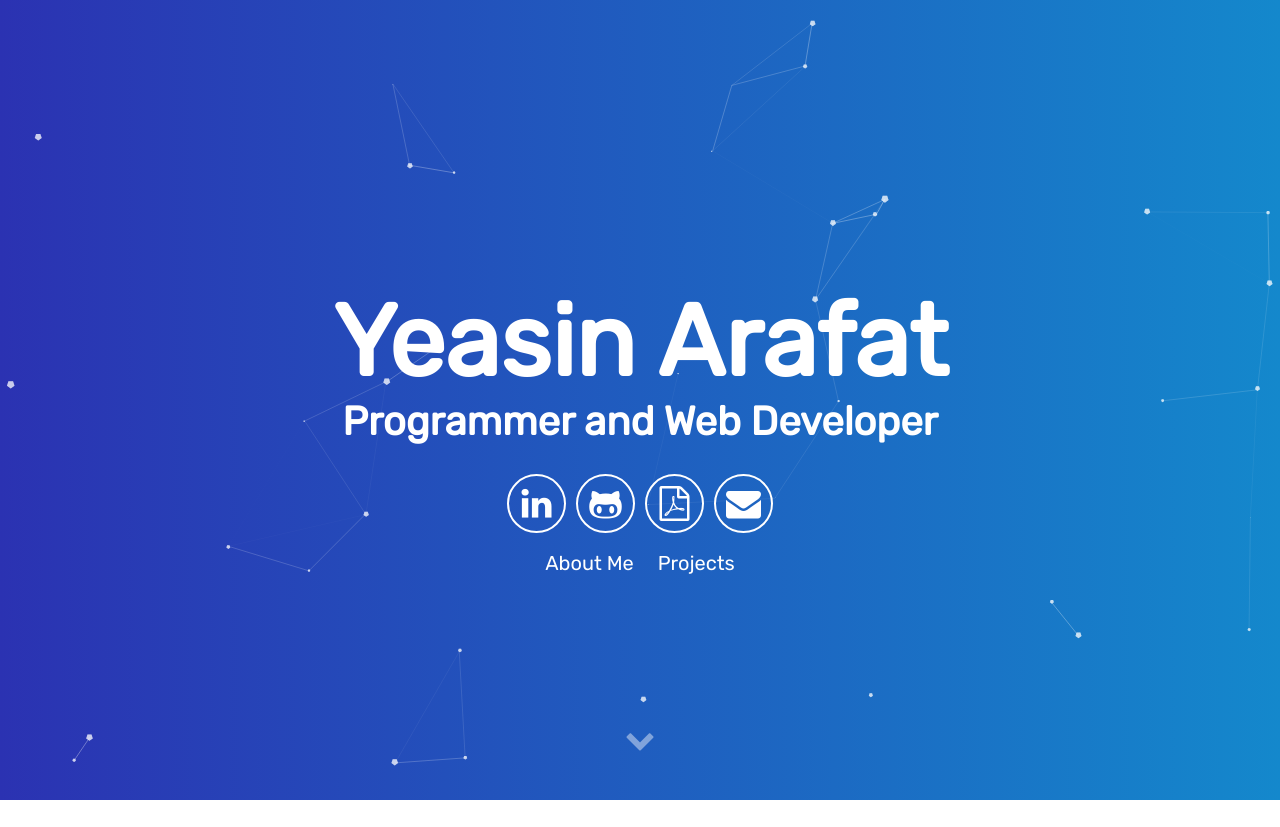
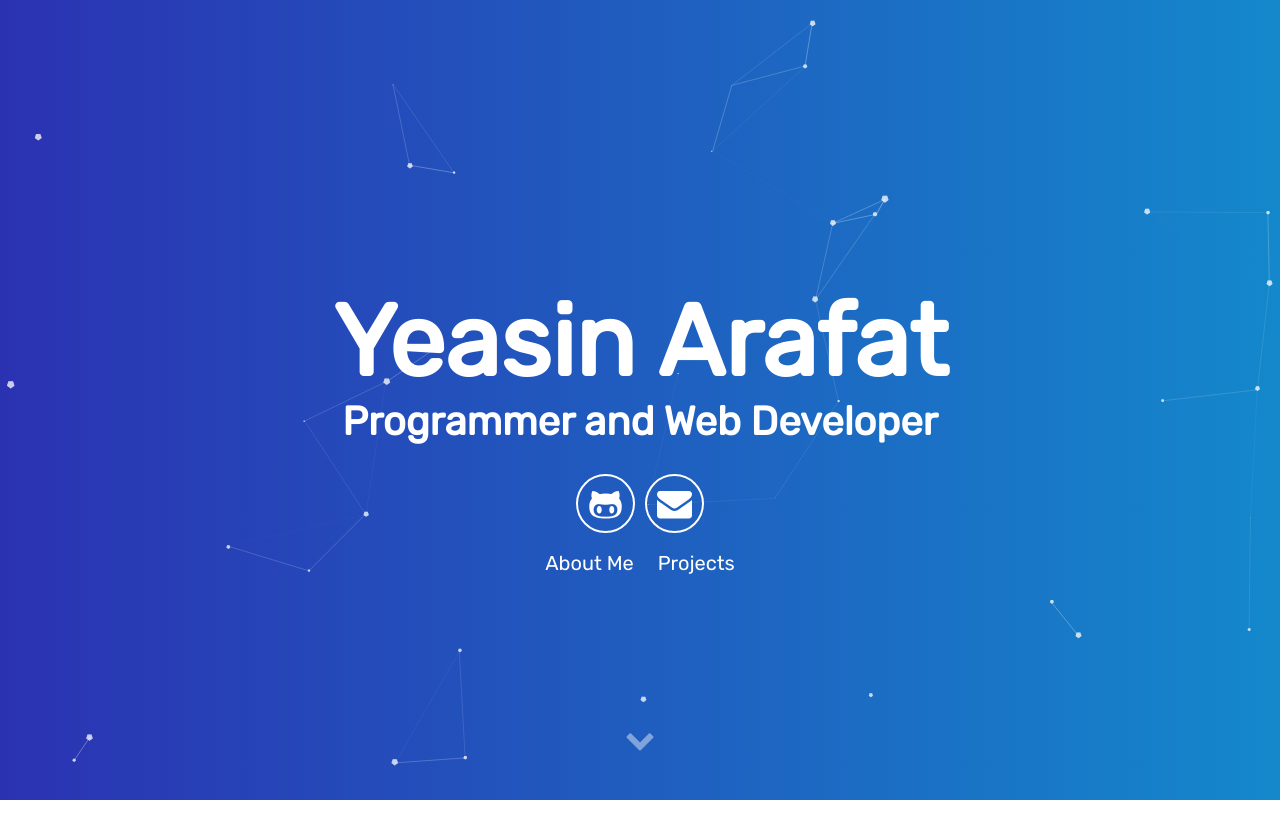
Before and after one commit to Anamul029/yeasin-portfolio, a plain HTML site: page index.html in a window 1280 px wide. Shown: the top 827 px of the page. Drawn offline with nearby package versions, Linux system fonts and the light colour scheme.

Commit message:
add style

```diff
--- a/index.html
+++ b/index.html
@@ -33,16 +33,12 @@
           <span class="site-description">Programmer and Web Developer</span>
         </h1>
         <div class="header-icons">
-          <a aria-label="My LinkedIn Profile" target="_blank" href="https://www.linkedin.com/in/waleedsid/">
-            <i class="icon fa fa-linkedin" aria-hidden="true"></i>
-          </a>
-          <a aria-label="My Github Profile" target="_blank" href="https://github.com/waleedsid">
+
+          <a aria-label="My Github Profile" target="_blank" href="https://github.com/Yeasin022">
             <i class="icon fa fa-github-alt" aria-hidden="true"></i>
           </a>
-          <a aria-label="My Résumé" target="_blank" href="./assets/pdf/Resume.pdf">
-            <i class="icon fa fa fa-file-pdf-o" aria-hidden="true"></i>
-          </a>
-          <a aria-label="Send Email" href="mailto:waleed.siddique.112@gmail.com" target="_blank">
+
+          <a aria-label="Send Email" href="yeasinarafat.112@gmail.com" target="_blank">
             <i class="icon fa fa-envelope"></i>
           </a>
         </div>
```
